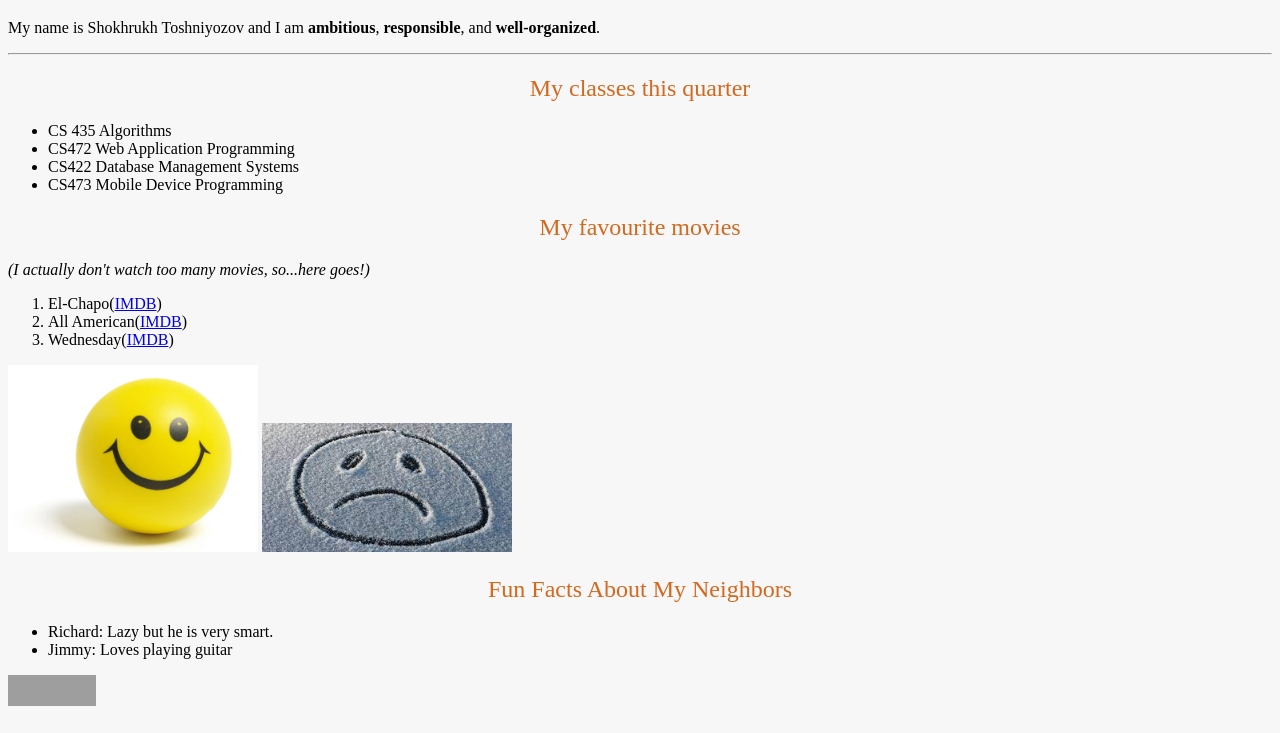
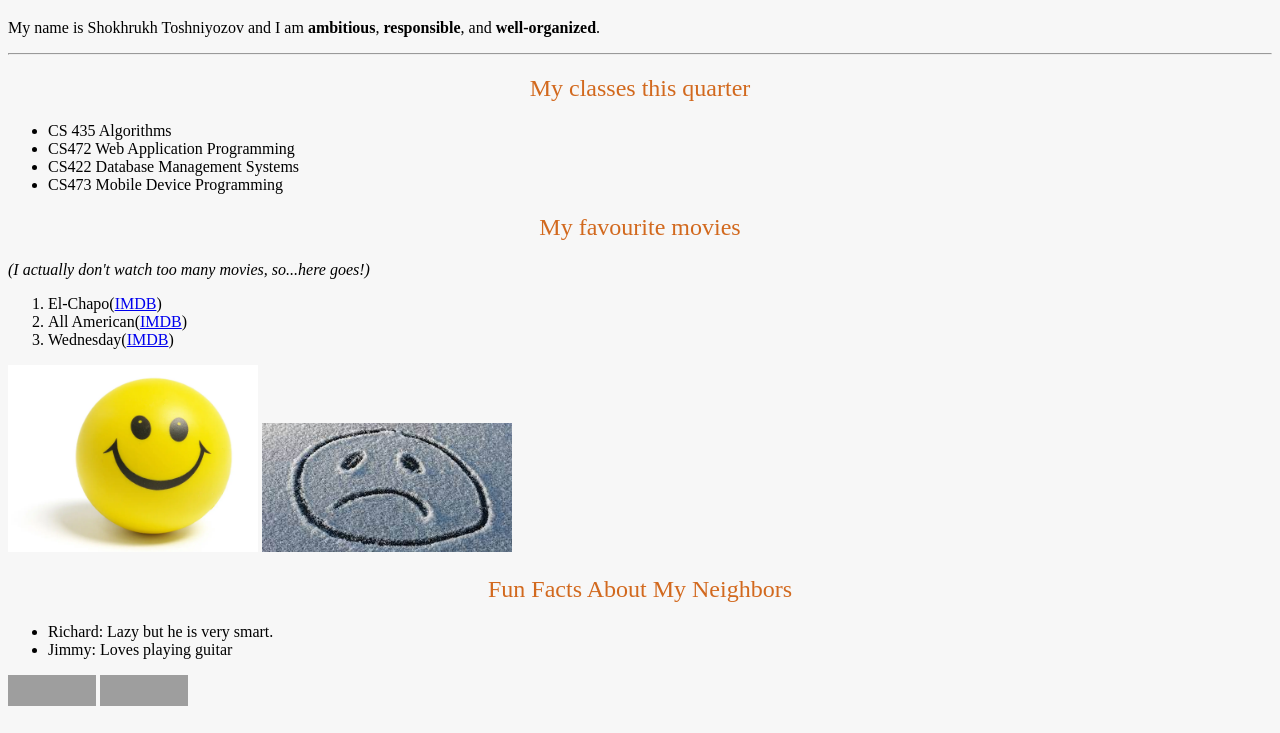
Before and after one commit to Shokhrukh2606/Aboutme, a plain HTML site: page index.html in a window 1280 px wide. Shown: the part 67-800 px from the top of the page. Drawn offline with Linux system fonts and the light colour scheme; grey boxes are pictures that could not be loaded.

Commit message:
Update index.html

```diff
--- a/index.html
+++ b/index.html
@@ -43,6 +43,9 @@
     <a href="http://validator.w3.org/check?uri=referer"
         onclick="this.href='http://validator.w3.org/check?uri=' + document.URL">
         <img src="http://www.w3.org/Icons/valid-xhtml10" alt="Valid XHTML 1.0!" height="31" width="88"></a>
+    <a href="http://validator.w3.org/check?uri=referer"
+        onclick="this.href='http://jigsaw.w3.org/css-validator/check?uri=' + document.URL">
+        <img src="http://mumstudents.org/cs472/2013-09/images/w3c-css.png" alt="Valid CSS 1.0!" height="31" width="88"></a>
 </body>
 
 </html>
```
